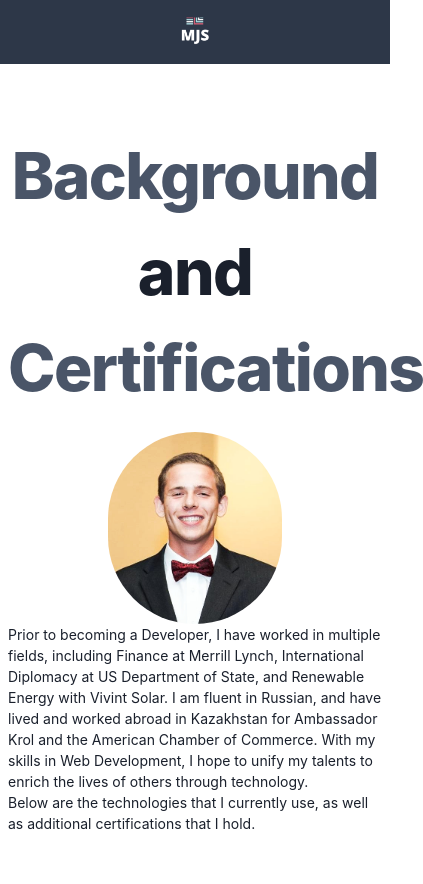
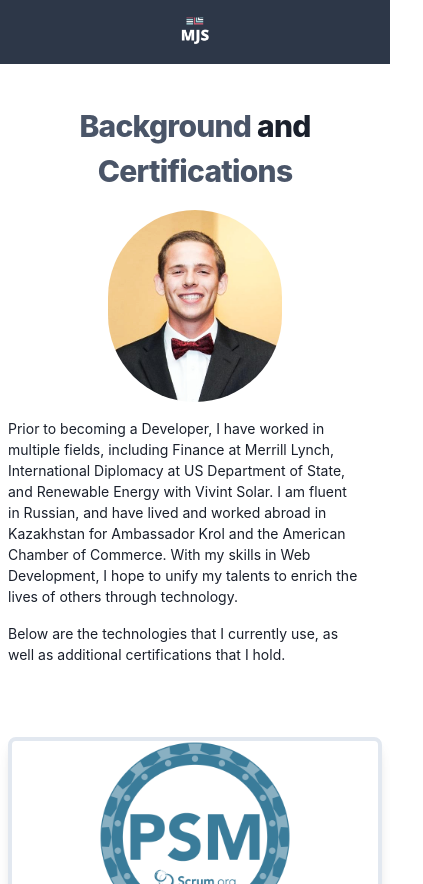
Before and after one commit to MichaelSchiumo/mjs-portfolio, a React (Create React App) app in the folder mjsportfolio/: page /about in a window 390 px wide. Shown: the top 884 px of the page, 423 px wide, since content can reach past the window. Built offline with nearby package versions, Linux system fonts and the light colour scheme.

Commit message:
added text alignment

```diff
--- a/mjsportfolio/src/components/About.js
+++ b/mjsportfolio/src/components/About.js
@@ -8,17 +8,17 @@ import portrait from '../images/cropped-portrait.jpg';
 
 const About = () => {
   return (
-    <div class='bg-white max-w-full'>
+    <div class='bg-white'>
       <div>
         <div class='max-w-6xl mx-auto text-center py-16 px-2 sm:py-20 sm:px-6 lg:px-8'>
-          <h2 class='text-6xl lg:-mt-2 lg:p-2 lg:text-5xl lg:leading-9 tracking-tight font-extrabold text-gray-700 lg:-mt-8'>
+          <h2 class='text-3xl -mt-6 lg:p-2 lg:text-5xl lg:leading-9 tracking-tight font-extrabold text-gray-700 lg:-mt-8'>
             Background<span className='text-gray-900'> and </span>Certifications
           </h2>
           <img
             src={portrait}
             class='mt-4 h-48 xl:h-64 text-lg rounded-full mx-auto'
           />
-          <p class='max-w-3xl text-sm lg:text-lg lg:mt-4 text-gray-900 mx-auto text-left'>
+          <p class='max-w-3xl text-sm mt-4 lg:text-lg lg:mt-4 text-gray-900 mx-auto pr-6 lg:pr-0 text-left'>
             Prior to becoming a Developer, I have worked in multiple fields,
             including Finance at Merrill Lynch, International Diplomacy at US
             Department of State, and Renewable Energy with Vivint Solar. I am
@@ -27,14 +27,14 @@ const About = () => {
             skills in Web Development, I hope to unify my talents to enrich the
             lives of others through technology.
           </p>
-          <p class='max-w-3xl text-sm lg:text-lg lg:mt-4 text-gray-900 mx-auto text-left'>
+          <p class='max-w-3xl mt-4 text-sm lg:text-lg lg:mt-4 text-gray-900 mx-auto pr-6 lg:pr-0 text-left'>
             Below are the technologies that I currently use, as well as
             additional certifications that I hold.
           </p>
         </div>
       </div>
       <div>
-        <div class='mt-2 grid gap-5 mx-auto lg:grid-cols-2 lg:max-w-6xl lg:px-20'>
+        <div class='mt-2 grid gap-5 mx-auto px-2 lg:grid-cols-2 lg:max-w-6xl lg:px-20'>
           <div class='flex flex-col rounded-lg shadow-lg overflow-hidden border-solid border-4'>
             <div class='flex-shrink-0'>
               <img class='h-48 w-full object-contain' src={psm} alt='' />
```
